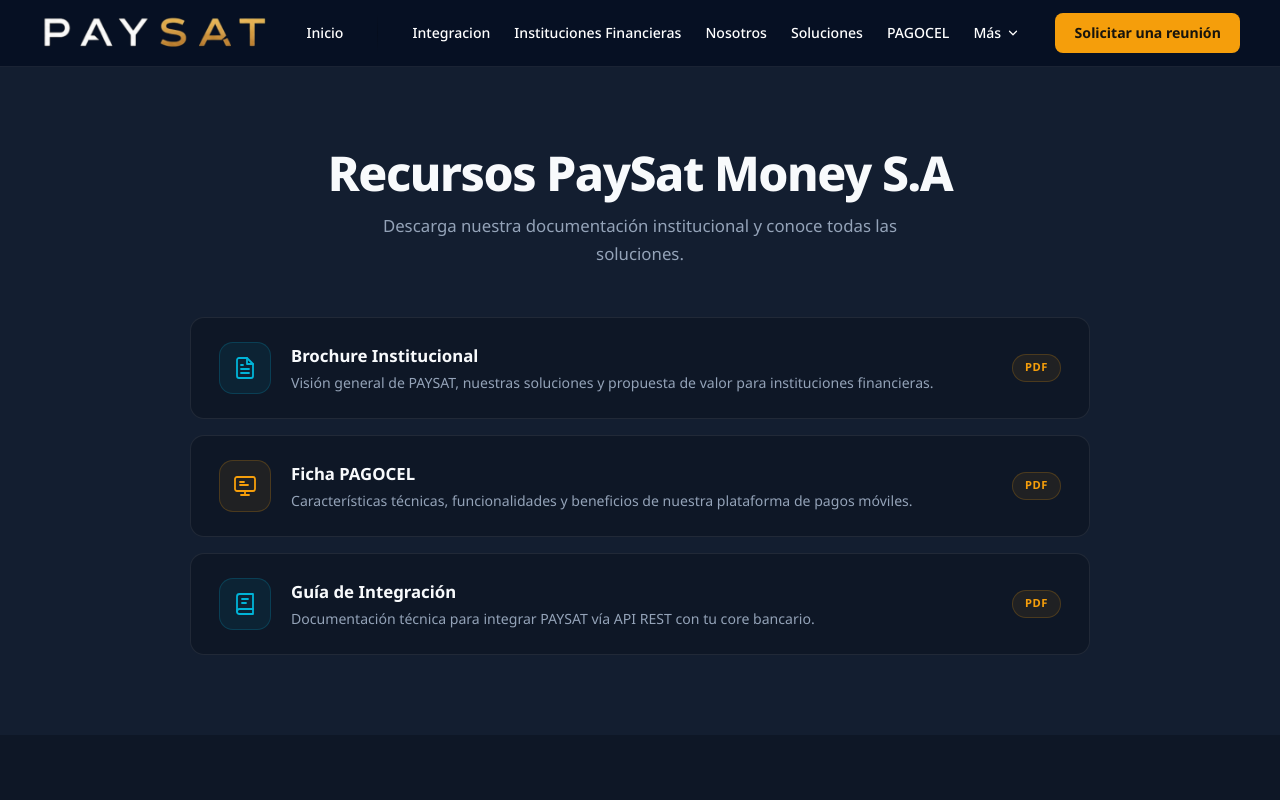
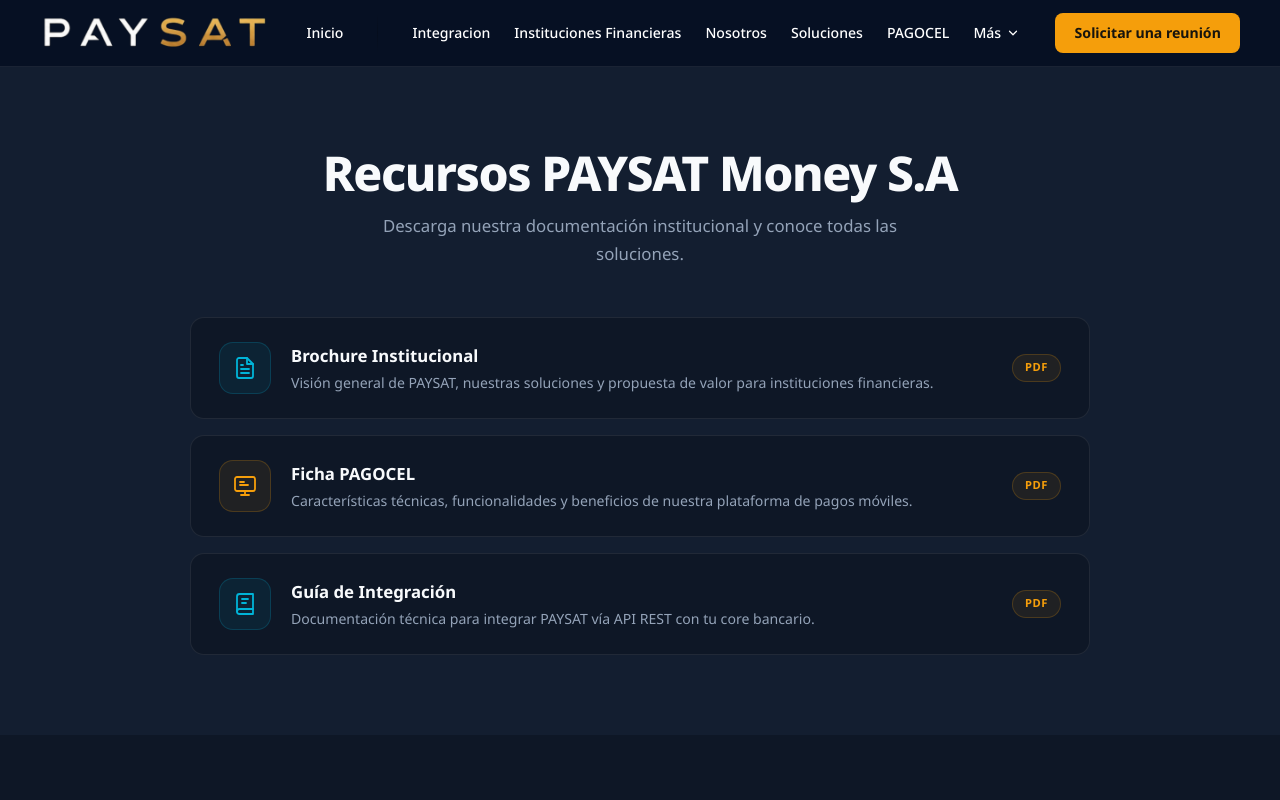
Before and after one commit to Guasmo/paysat-s.a, an Angular app: page /recursos in a window 1280 px wide. Shown: the top 800 px of the page. Built offline with nearby package versions, Linux system fonts and the light colour scheme.

Commit message:
style(recursos): update resource center layout and colors

```diff
--- a/src/app/pages/recursos/recursos.css
+++ b/src/app/pages/recursos/recursos.css
@@ -9,11 +9,11 @@
 .rec-faq,
 .rec-casos,
 .rec-noticias {
-  --rec-amber: #F59E0B;
-  --rec-amber-hover: #D97706;
+  --rec-amber: var(--pgc-amber);
+  --rec-amber-hover: var(--pgc-amber-hover);
   --rec-amber-dim: rgba(245, 158, 11, 0.08);
   --rec-amber-border: rgba(245, 158, 11, 0.2);
-  --rec-teal: #00B4D8;
+  --rec-teal: var(--pgc-teal);
   --rec-teal-dim: rgba(0, 180, 216, 0.08);
   --rec-teal-border: rgba(0, 180, 216, 0.2);
   --rec-bg: var(--color-bg-light);
--- a/src/app/pages/recursos/recursos.html
+++ b/src/app/pages/recursos/recursos.html
@@ -7,7 +7,7 @@
 =============================================== -->
 <section class="rec-downloads" aria-labelledby="rec-downloads-heading">
   <div class="rec-downloads-inner">
-    <h2 id="rec-downloads-heading" class="rec-section-title">Recursos PaySat Money S.A</h2>
+    <h2 id="rec-downloads-heading" class="rec-section-title">Recursos PAYSAT Money S.A</h2>
     <p class="rec-section-sub">Descarga nuestra documentaci&oacute;n institucional y conoce todas las soluciones.</p>
 
     <div class="rec-downloads-grid">
@@ -25,7 +25,8 @@
         </div>
         <div class="rec-download-info">
           <h3>Brochure Institucional</h3>
-          <p>Visi&oacute;n general de PAYSAT, nuestras soluciones y propuesta de valor para instituciones financieras.</p>
+          <p>Visi&oacute;n general de PAYSAT, nuestras soluciones y propuesta de valor para instituciones financieras.
+          </p>
         </div>
         <span class="rec-download-badge">PDF</span>
       </a>
```
